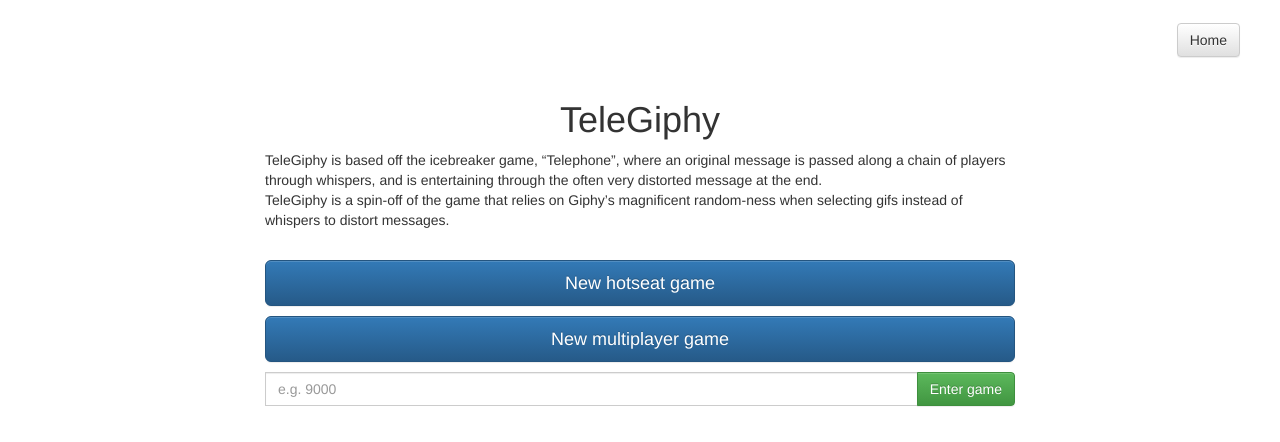
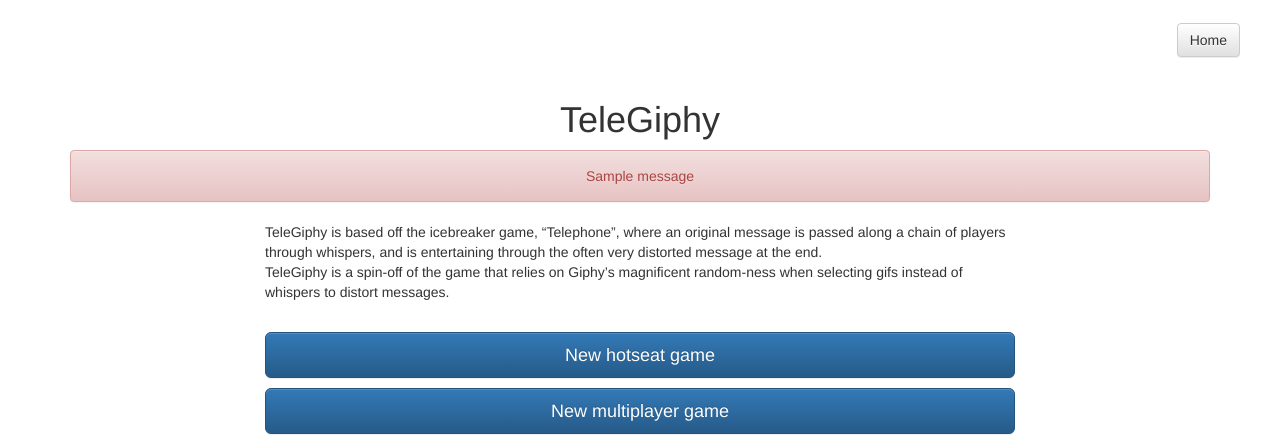
Before and after one commit to JessicaNgo/TeleGiphy, a Django app: page / in a window 1280 px wide. Shown: the top 442 px of the page. Run offline with Django 3.2, Linux system fonts and the light colour scheme; tables that the repository leaves empty hold one stand-in row (values such as "Sample post"); one stand-in notice (Sample message) is shown; some libraries are stand-ins or nearby versions.

Commit message:
error fixed, new messaging system added

```diff
--- a/tele_giphy/game/views.py
+++ b/tele_giphy/game/views.py
@@ -5,6 +5,7 @@
 from django.http import HttpResponse, HttpResponseRedirect
 from django.shortcuts import get_object_or_404, render
 from django.urls import reverse
+from django.contrib import messages
 
 # Localfolder
 from .giphy import gif_random
@@ -105,7 +106,13 @@
 
 def choose_new_gif(request, token):
     response = gif_random(tag=request.POST['phrase'])
-    gif = response.json()['data']['image_url']
+    print(response.json())
+    try:
+        gif = response.json()['data']['image_url']
+    except TypeError:
+        messages.add_message(request, messages.ERROR, 'The phrase you entered could not produce a gif, please try something different.')
+        return HttpResponseRedirect(reverse('game:game_lobby', args=(token,)))
+
 
     g = Game.objects.get(token=token)
     try:
--- a/tele_giphy/templates/base.html
+++ b/tele_giphy/templates/base.html
@@ -48,6 +48,17 @@
   {% if error_message %}
     <div class="alert alert-danger text-center" role="alert"><strong>{{ error_message }}</strong></div>
   {% endif %}
+  {% if messages %}
+  <div class="alert alert-danger text-center" role="alert">
+<!--   <ul class="messages"> -->
+    {% for message in messages %}
+<!--     <li{% if message.tags %} class="{{ message.tags }}"{% endif %}> -->
+    {{ message }}<br>
+<!--     </li> -->
+    {% endfor %}
+<!--   </ul> -->
+  </div>
+  {% endif %}
 {% endblock %}
 {% block main_content %}{% endblock %}
 </div>
```
